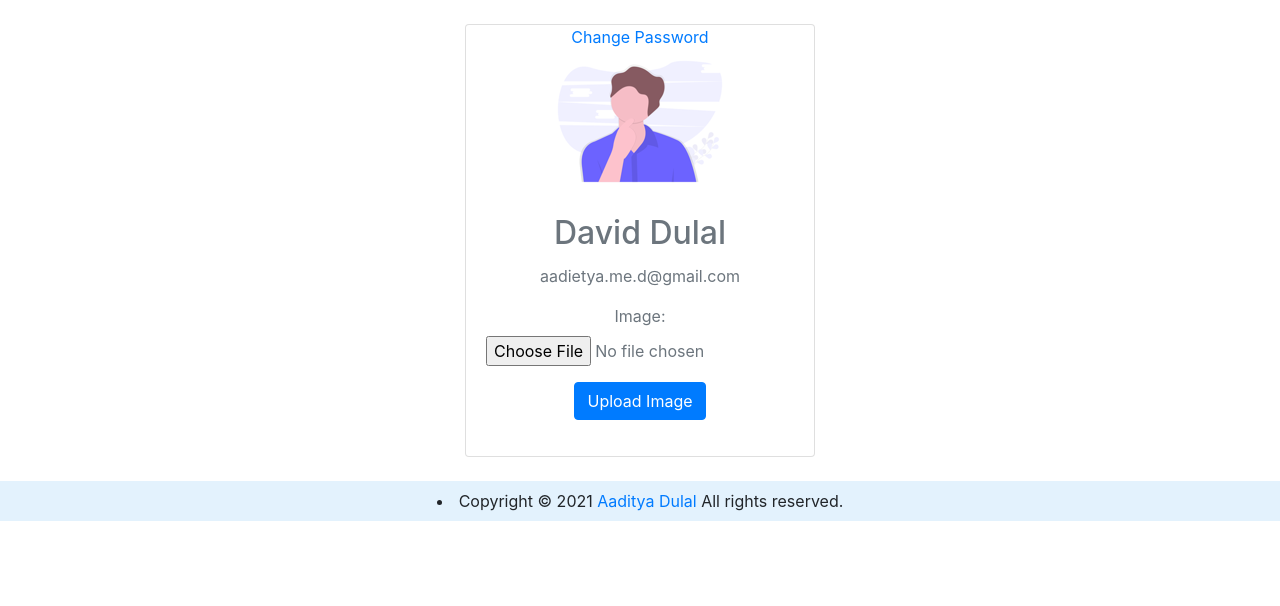
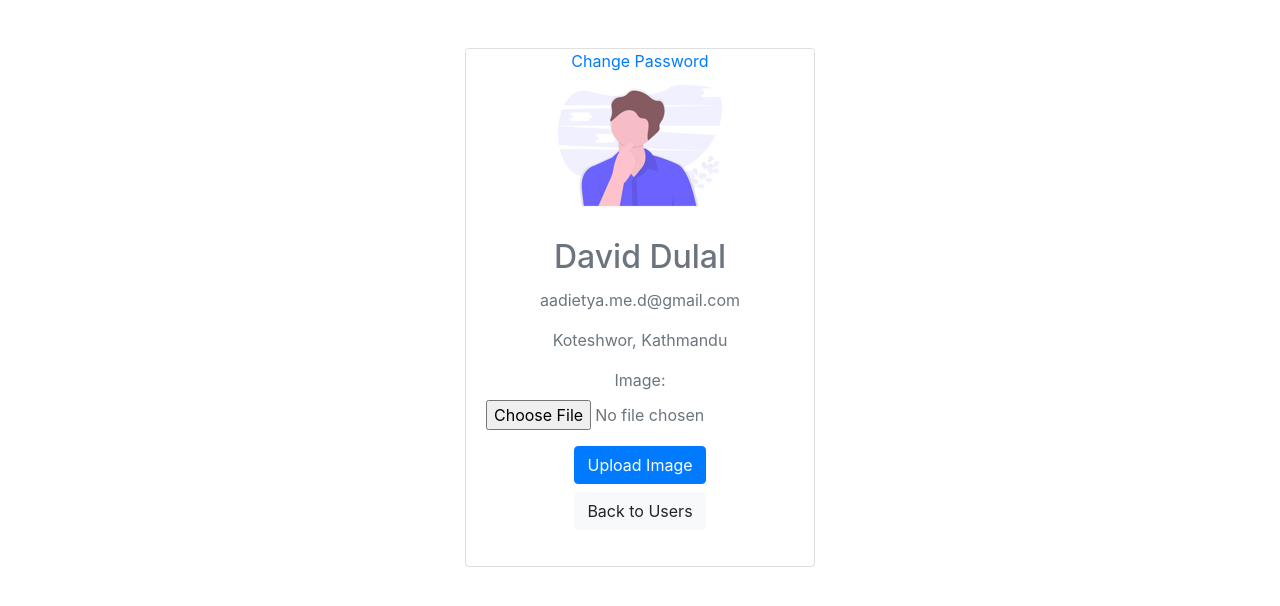
Before and after one commit to aaditya-prog/CRUD-Django, a Django app: page /accounts/profile/ in a window 1280 px wide. Shown: the part 56-662 px from the top of the page. Run offline with Django 3.2, Linux system fonts and the light colour scheme; a user stored in the database is signed in; data comes from the database, SQL or seed files in the repository; both versions use the stored data as it was after the commit; some libraries are stand-ins or nearby versions.

Commit message:
Profile-Image

```diff
--- a/accounts/apps.py
+++ b/accounts/apps.py
@@ -4,3 +4,6 @@ from django.apps import AppConfig
 class AccountsConfig(AppConfig):
     default_auto_field = "django.db.models.BigAutoField"
     name = "accounts"
+
+    def ready(self):
+        import accounts.signals
--- a/accounts/forms.py
+++ b/accounts/forms.py
@@ -1,5 +1,7 @@
 from django import forms
 from .models import CustomUser, Profile
+from django.forms import ModelForm
+from django.contrib.auth.password_validation import validate_password
 
 
 class RegisterForm(forms.ModelForm):
@@ -48,7 +50,7 @@ class RegisterForm(forms.ModelForm):
         }
 
 
-class AddImageForm(forms.ModelForm):
+class AddImageForm(ModelForm):
     class Meta:
         model = Profile
         fields = ["image"]
--- a/accounts/models.py
+++ b/accounts/models.py
@@ -55,8 +55,6 @@ class CustomUser(AbstractBaseUser):
     )
     USERNAME_FIELD = "email"
 
-    update_password = True
-
     # def save(self, *args, **kwargs):
     #     if self.admin != "True" and self.update_password:
     #         self.set_password(self.password)
@@ -89,7 +87,17 @@ class CustomUser(AbstractBaseUser):
 
 class Profile(models.Model):
     user = models.OneToOneField(CustomUser, on_delete=models.CASCADE)
-    image = models.ImageField(default="default.png", upload_to="profile_pics")
+    image = models.ImageField(default="default.png", upload_to="profile_pics/")
 
     def __str__(self):
         return f"{self.user.full_name} Profile"
+
+    def save(self, *args, **kwargs):
+        super(Profile, self).save(*args, **kwargs)
+
+        img = Image.open(self.image.path)
+
+        if img.height > 200 or img.width > 200:
+            output_size = (200, 200)
+            img.thumbnail(output_size)
+            img.save(self.image.path)
--- a/accounts/views.py
+++ b/accounts/views.py
@@ -148,9 +148,12 @@ def user_change_pass(request):
     return render(request, "accounts/changepass.html", {"form": fm})
 
 
+@login_required(redirect_field_name="")
 def profile(request):
     if request.method == "POST":
-        fm = AddImageForm(request.POST, request.FILES, instance=request.user)
+        fm = AddImageForm(
+            request.POST, request.FILES, instance=request.user.profile
+        )
         if fm.is_valid():
             fm.save()
             messages.success(request, "Profile Picture Updated")
--- a/templates/accounts/profile.html
+++ b/templates/accounts/profile.html
@@ -32,7 +32,7 @@
     <nav class="navbar navbar-light" style="background-color: #e3f2fd">
       <a class="navbar-brand" href=""> Home </a>
     </nav>
-    <div class="container mt-4 mb-4">
+    <div class="container mt-5 mb-4">
       <div class="row">
         <div class="col-md-4 mx-auto">
           <div
@@ -58,6 +58,7 @@
                 {{ user.full_name }}
               </h2>
               <p class="card-text text-secondary">{{ user.email }}</p>
+              <p class="card-text text-secondary">{{ user.address }}</p>
               <form method="POST" enctype="multipart/form-data">
                 {% csrf_token %} {{form.as_p}}
                 <input
@@ -66,6 +67,9 @@
                   value="Upload Image"
                 />
               </form>
+              <a href="{% url 'user:userread' %}" class="mt-2 btn btn-light"
+                >Back to Users</a
+              >
               <p class="card-text mt-3"></p>
 
               {% for message in messages %}
@@ -78,16 +82,6 @@
         </div>
       </div>
     </div>
-    <nav
-      class="navbar navbar-light justify-content-center"
-      style="background-color: #e3f2fd"
-    >
-      <li class="nav-item">
-        Copyright &copy; 2021
-        <a href="https://aadityadulal.com">Aaditya Dulal</a>
-        All rights reserved.
-      </li>
-    </nav>
     {%endblock bodycontent%} {%block addjquery%}
     <script
       src="https://code.jquery.com/jquery-3.3.1.slim.min.js"
--- a/templates/base.html
+++ b/templates/base.html
@@ -35,7 +35,7 @@
         <li class="nav-item">
           <a href="{% url 'accounts:logout' %}" class="btn btn-dark">Log out</a>
         </li>
-        </ul>s
+        </ul>
       </nav>
       </div>
       <!-- Main Sidebar Container -->
@@ -57,13 +57,13 @@
           <div class="user-panel mt-3 pb-3 mb-3 d-flex">
             <div class="image">
               <img
-                src="{%static 'dist/img/traveler1.png' %}"
+                src="{{user.profile.image.url}}"
                 class="img-circle elevation-2"
                 alt="User Image"
               />
             </div>
             <div class="info">
-              <a href="#" class="d-block">Aaditya Dulal</a>
+              <a href="{% url 'accounts:profile' %}" class="d-block">{{user.full_name}}</a>
             </div>
           </div>
 
--- a/userCRUD/settings.py
+++ b/userCRUD/settings.py
@@ -47,7 +47,7 @@ INSTALLED_APPS = [
     "crispy_forms",
 ]
 
-LOGIN_URL = "../accounts/login/"
+LOGIN_URL = "/accounts/login/"
 MIDDLEWARE = [
     "django.middleware.security.SecurityMiddleware",
     "django.contrib.sessions.middleware.SessionMiddleware",
```
Also changed, not shown: templates/accounts/changepass.html (+3 -13 lines), templates/accounts/login.html (+0 -10 lines), templates/accounts/register.html (+1 -10 lines), accounts/migrations/0002_alter_profile_image.py (added), db.sqlite3, media/profile_pics/email.png (added), media/profile_pics/forgot.png (added), media/profile_pics/traveler1.jpg (added), media/profile_pics/traveler1_GSNLYBO.jpg (added), media/profile_pics/traveler1_UwLBNaS.jpg (added), media/profile_pics/traveler1_ktBjtyY.png (deleted).
